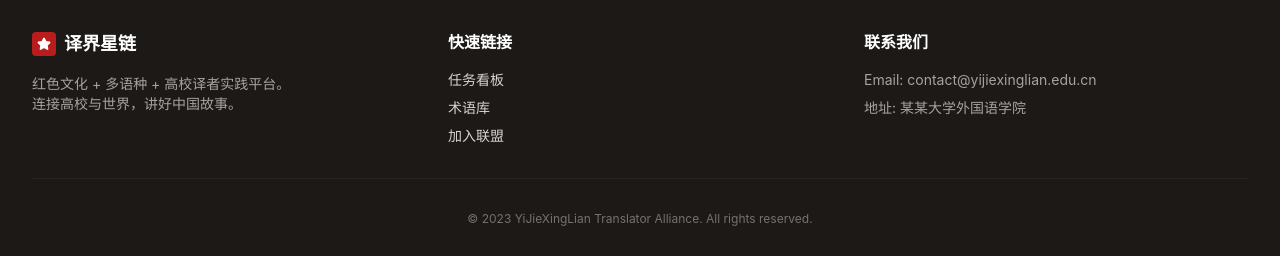
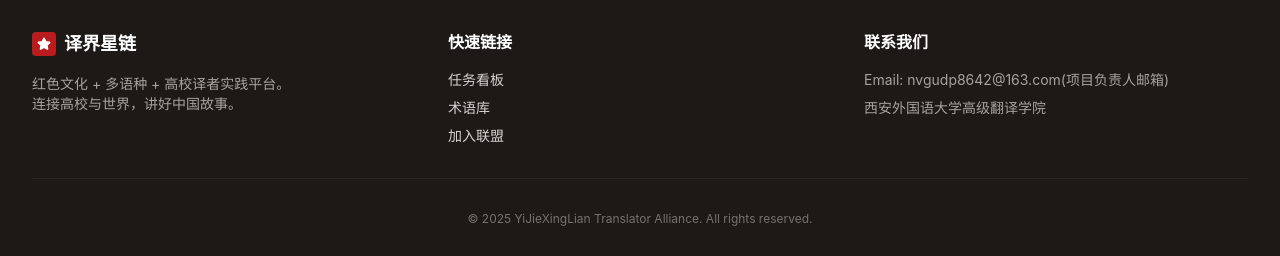
Before and after one commit to CZ207/-, a React (Vite) app: page / in a window 1280 px wide. Shown: the part 1223-1479 px from the top of the page. Built offline with nearby package versions, Linux system fonts and the light colour scheme.

Commit message:
Update Layout.tsx

```diff
--- a/components/Layout.tsx
+++ b/components/Layout.tsx
@@ -117,12 +117,12 @@ const Layout: React.FC = () => {
             </div>
             <div>
               <h3 className="text-white font-semibold mb-4">联系我们</h3>
-              <p className="text-sm text-stone-400 mb-2">Email: contact@yijiexinglian.edu.cn</p>
-              <p className="text-sm text-stone-400">地址: 某某大学外国语学院</p>
+              <p className="text-sm text-stone-400 mb-2">Email: nvgudp8642@163.com(项目负责人邮箱)</p>
+              <p className="text-sm text-stone-400">西安外国语大学高级翻译学院</p>
             </div>
           </div>
           <div className="mt-8 pt-8 border-t border-stone-800 text-center text-xs text-stone-500">
-            &copy; 2023 YiJieXingLian Translator Alliance. All rights reserved.
+            &copy; 2025 YiJieXingLian Translator Alliance. All rights reserved.
           </div>
         </div>
       </footer>
```
